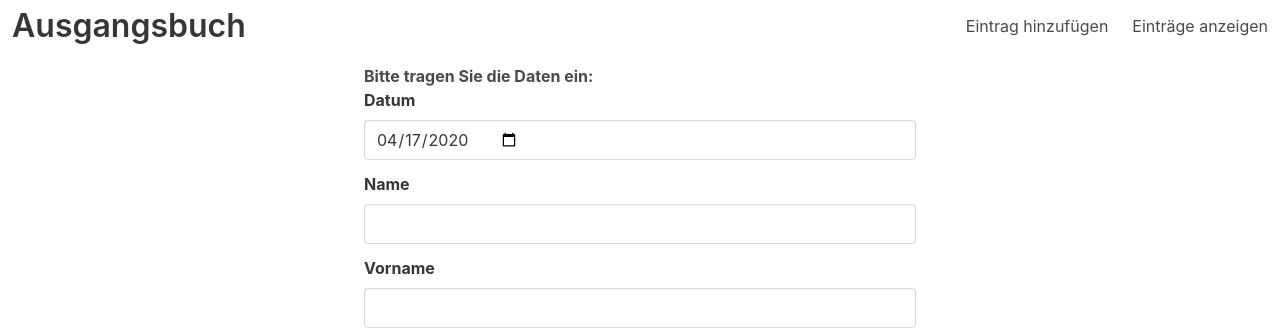
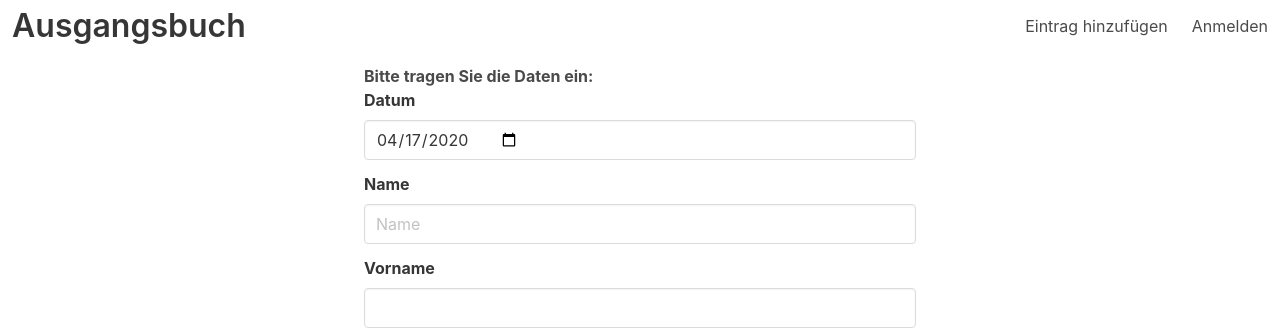
Before and after one commit to seike87/logbook, a Django app: page / in a window 1280 px wide. Shown: the top 332 px of the page. Run offline with Django 3.2, Linux system fonts and the light colour scheme.

Commit message:
Minor tweaks in add_log HTML code

```diff
--- a/log/forms.py
+++ b/log/forms.py
@@ -9,7 +9,7 @@ class LogForm(ModelForm):
         fields = '__all__'
         widgets = {
             'datum': forms.DateInput(attrs={'class': 'input', 'type': 'date'}),
-            'name': forms.TextInput(attrs={'class': 'input', 'type': 'text'}),
+            'name': forms.TextInput(attrs={'class': 'input', 'type': 'text', 'placeholder': 'Name'}),
             'vorname': forms.TextInput(attrs={'class': 'input', 'type': 'text'}),
             'ziel': forms.TextInput(attrs={'class': 'input', 'type': 'text'}),
             'grund': forms.TextInput(attrs={'class': 'input', 'type': 'text'}),
--- a/log/templates/log/base.html
+++ b/log/templates/log/base.html
@@ -15,16 +15,20 @@
             <div class="navbar-brand">
                 <a class="navbar-item" href="{% url 'add_log' %}"><h3 class="title is-size3">Ausgangsbuch</h3></a>
 
-                <a role="button" class="navbar-burger burger" aria-label="menu" aria-expanded="false" data-target="navbarBasicExample">
-                    <span aria-hidden="true"></span>
-                    <span aria-hidden="true"></span>
-                </a>
+                <div class="navbar-burger burger" data-target="Options">
+                    <span></span>
+                    <span></span>
+                    <span></span>
+                </div>
             </div>
-
-            <div id="navbarBasicExample" class="navbar-menu">
+            <div id="Options" class="navbar-menu">
                 <div class="navbar-end">
                     <a class="navbar-item" href="{% url 'add_log' %}">Eintrag hinzufügen</a>
-                    <a class="navbar-item" href="{% url 'list_log' %}">Einträge anzeigen</a>
+                        {% if user.is_authenticated %}
+                            <a class="navbar-item" href="{% url 'list_log' %}">Einträge anzeigen</a>
+                        {% else %}
+                            <a class="navbar-item" href="{% url 'login' %}">Anmelden</a>
+                        {% endif %}
                 </div>
             </div>
         </nav>
```
